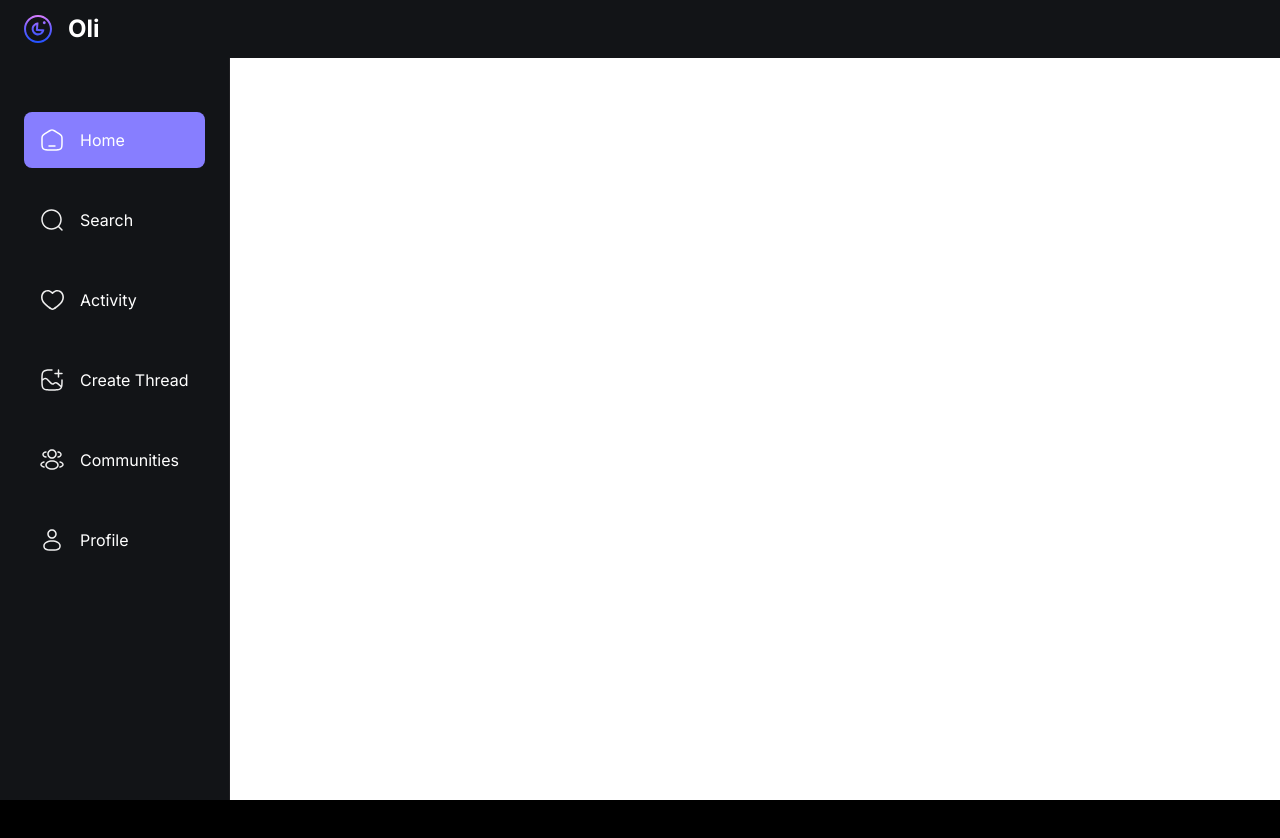
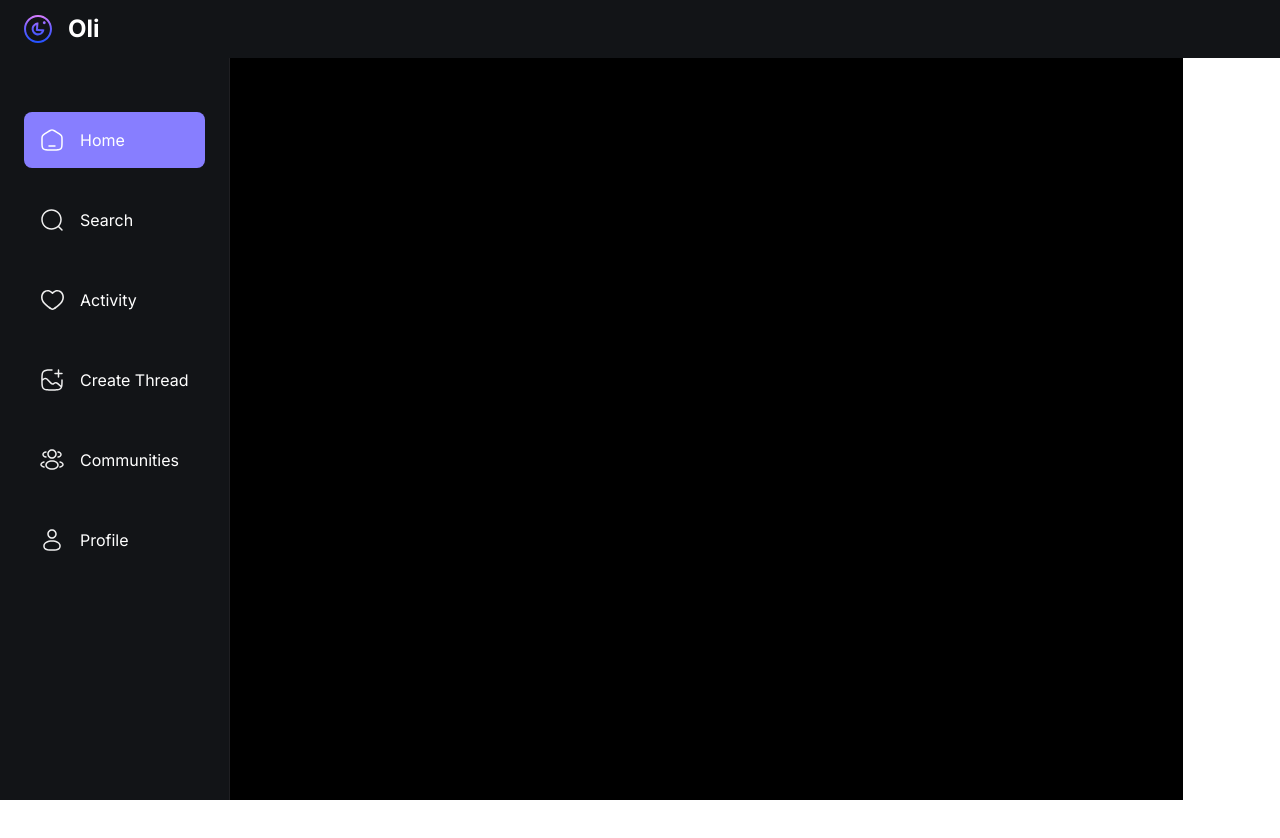
Before and after one commit to emmaGH1/Oli, a Next.js app: page / in a window 1280 px wide. Shown: the top 838 px of the page. After the commit the page ends 800 px from the top, so only its background shows below. Built offline with nearby package versions, Linux system fonts and the light colour scheme; no server answers.

Commit message:
style: Update main element in layout to display: flex

```diff
--- a/app/(root)/layout.tsx
+++ b/app/(root)/layout.tsx
@@ -9,9 +9,9 @@ import RightSidebar from '@/components/shared/RightSideBar'
 
 const inter = Inter({ subsets: ['latin'] })
 
-export const metadata: Metadata = {
-  title: 'Create Next App',
-  description: 'Generated by create next app',
+export const metadata = {
+  title: 'Oli',
+  description: 'An online community for thinkers'
 }
 
 export default function RootLayout({
@@ -25,7 +25,7 @@ export default function RootLayout({
         <body className={inter.className}>
           <Topbar />
 
-          <main>
+          <main className='flex flex-row'>
             <LeftSidebar />
 
             <section className="main-container">
```
